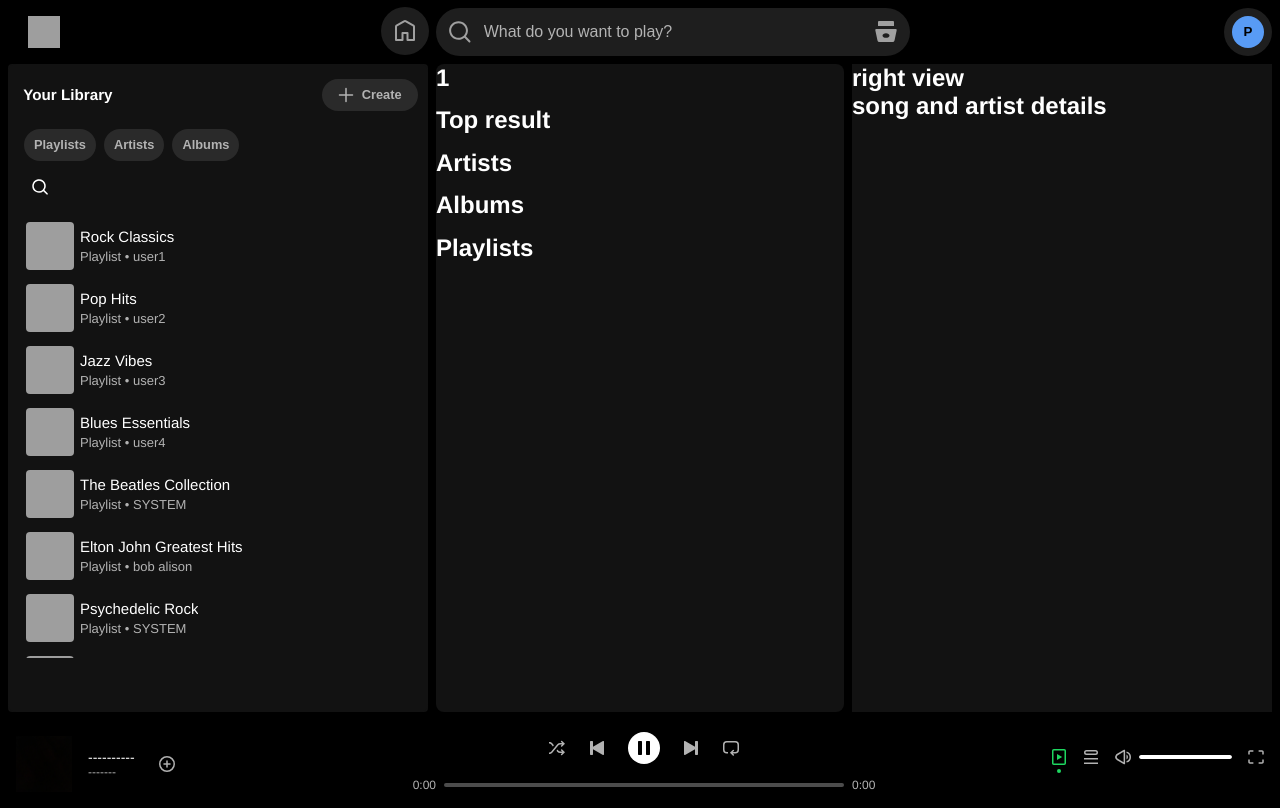
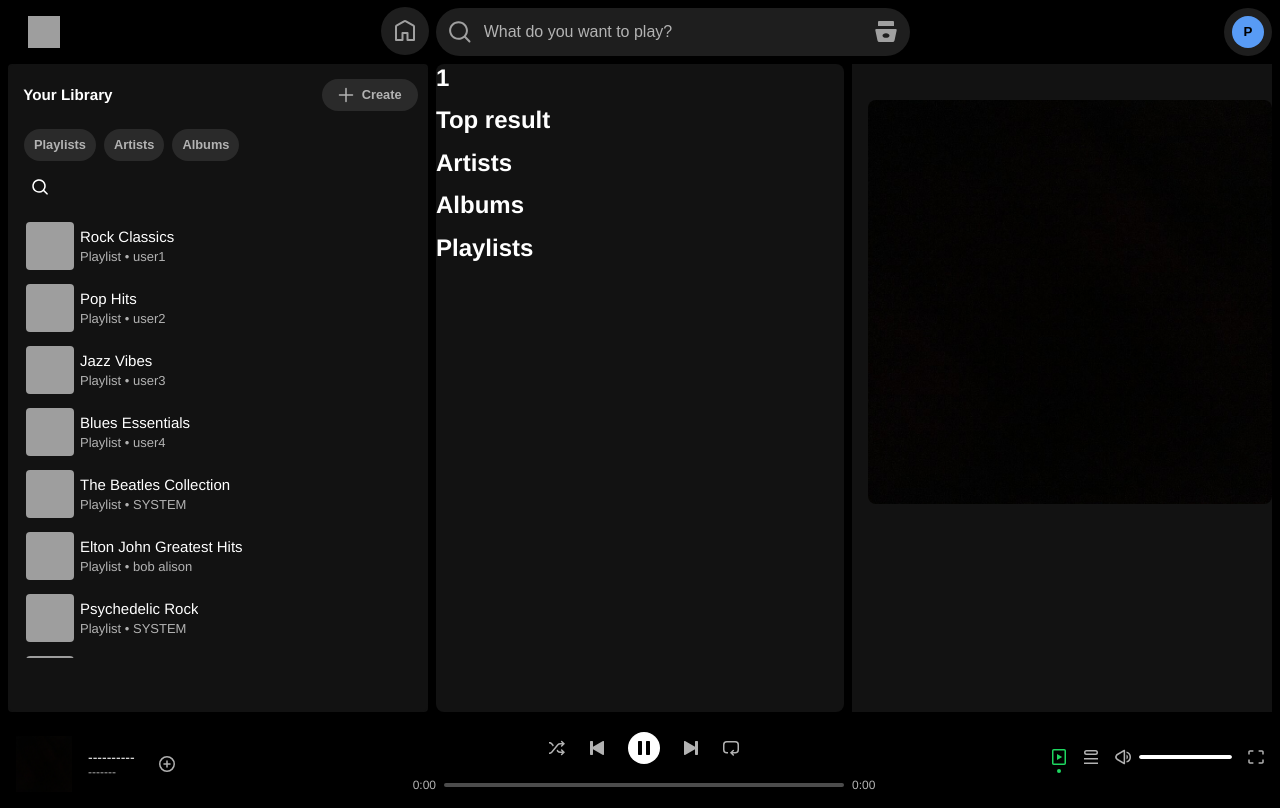
Before and after one commit to veritasx01/audion, a React (Vite) app: page /search/1 in a window 1280 px wide. Both pictures are taken after a click on the button 1059 px from the left and 756 px from the top of the page. Built offline with nearby package versions, Linux system fonts and the light colour scheme; no server answers; grey boxes are pictures that could not be loaded; a web font is replaced by a local one.

Commit message:
now playing view start

```diff
--- /dev/null
+++ b/src/assets/styles/cmps/NowPlayingView.css
@@ -0,0 +1,28 @@
+.now-playing-artist-header {
+  padding-left: 16px;
+  padding-top: 20px;
+}
+
+.now-playing-details-container {
+  width: 100%;
+  padding-left: 16px;
+}
+
+.now-playing-image {
+  border-radius: 8px;
+  width: 100%;
+  aspect-ratio: 1;
+  object-fit: cover;
+}
+
+.now-playing-title {
+  font-size: 1.5rem;
+  margin-bottom: 0.5rem;
+  margin-top: 0.75rem;
+}
+
+.now-playing-artist {
+  color: var(--text-subdued);
+  font-size: 0.85rem;
+  margin-bottom: 0;
+}
--- a/src/assets/styles/main.css
+++ b/src/assets/styles/main.css
@@ -52,3 +52,4 @@
 @import "cmps/HomePage.css";
 @import "cmps/HomeHeader.css";
 @import "cmps/ProfileCircle.css";
+@import "cmps/NowPlayingView.css";
--- a/src/cmps/MainView.jsx
+++ b/src/cmps/MainView.jsx
@@ -5,11 +5,13 @@ import { YourLibrary } from "./YourLibrary";
 import { PlaylistDetails } from "../pages/PlaylistDetails";
 import { GenrePage } from "../pages/GenrePage";
 import { SearchPage } from "../pages/SearchPage";
+import { NowPlayingView } from "./NowPlayingView";
 
 export function MainView() {
   const nowPlayingView = useSelector(
     (state) => state.systemModule.nowPlayingView
   );
+  const songObj = useSelector((state) => state.songModule.songObj);
   const libraryView = useSelector((state) => state.systemModule.libraryView);
   const twoCols = nowPlayingView ? {} : { gridTemplateColumns: "auto 1fr" };
   const isHidden = nowPlayingView ? {} : { display: "none" };
@@ -29,12 +31,8 @@ export function MainView() {
           </Routes>
         </div>
       </div>
-      <div className="song-view" style={isHidden}>
-        <h1>
-          right view
-          <br />
-          song and artist details
-        </h1>
+      <div className="song-view" style={isHidden || songObj}>
+        <NowPlayingView songObj={songObj}></NowPlayingView>
       </div>
     </section>
   );
--- /dev/null
+++ b/src/cmps/NowPlayingView.jsx
@@ -0,0 +1,23 @@
+import fallbackImage from "../assets/images/black_image.jpg";
+
+export function NowPlayingView({ songObj }) {
+  return (
+    <div>
+      <p className="now-playing-artist-header">{songObj?.artist}</p>
+      <NowPlayingDetails songObj={songObj}></NowPlayingDetails>
+    </div>
+  );
+}
+
+function NowPlayingDetails({ songObj }) {
+  return (
+    <div className="now-playing-details-container">
+      <img
+        className="now-playing-image"
+        src={songObj?.thumbnail || fallbackImage}
+      ></img>
+      <p className="now-playing-title">{songObj?.title}</p>
+      <p className="now-playing-artist">{songObj?.artist}</p>
+    </div>
+  );
+}
```
